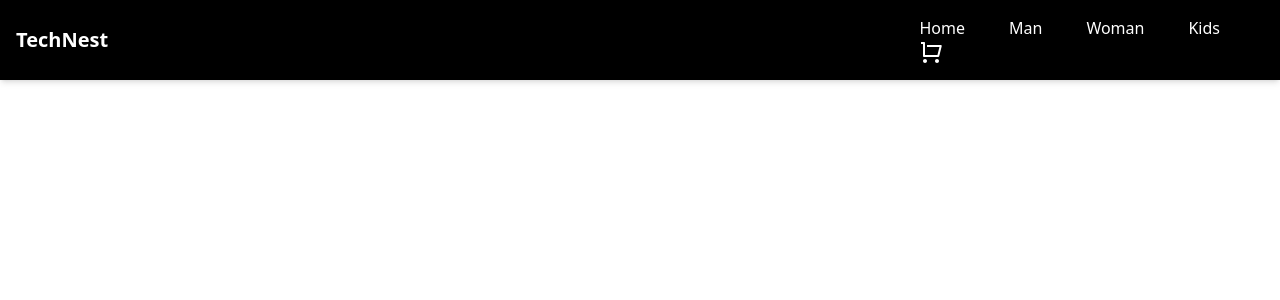
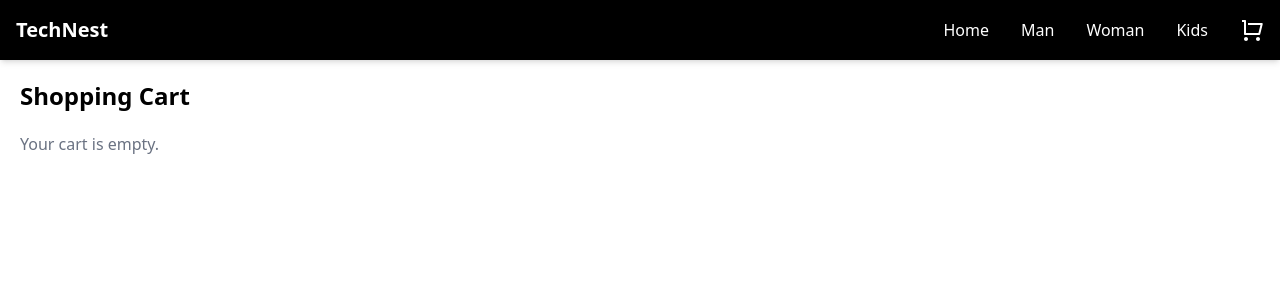
Before and after one commit to Tayyab-Younas/TechNest, a React (Vite) app: page /cart in a window 1280 px wide. Shown: the top 300 px of the page. Built offline with nearby package versions, Linux system fonts and the light colour scheme.

Commit message:
making improvement

```diff
--- a/src/App.jsx
+++ b/src/App.jsx
@@ -2,6 +2,7 @@ import { BrowserRouter as Router, Route, Routes } from "react-router-dom";
 import ProductList from "./Component/productList";
 import ProductDetails from "./Component/productDetails";
 import Navbar from "./Component/navbar";
+import Cart from "./Component/cart";
 
 
 function App() {
@@ -10,6 +11,7 @@ function App() {
         <Navbar/>
       <Routes>
         <Route path="/" element={<ProductList />} />
+        <Route path="/cart" element={<Cart />}  />
         <Route path="/product/:id" element={<ProductDetails />} />
       </Routes>
     </Router>
--- a/src/Component/cart.jsx
+++ b/src/Component/cart.jsx
@@ -1,9 +1,38 @@
-import React from 'react'
+import React from "react";
+import { useSelector, useDispatch } from "react-redux";
+import { removeFromCart } from "../store/slices/cartSlice";
 
-function cart() {
+const Cart = () => {
+  const cartItems = useSelector((state) => state.cart.cartItems);
+  const dispatch = useDispatch();
+
   return (
-    <div>cart</div>
-  )
-}
+    <div className="container mx-auto p-5">
+      <h1 className="text-2xl font-bold mb-5">Shopping Cart</h1>
 
-export default cart
+      {cartItems.length === 0 ? (
+        <p className="text-gray-500">Your cart is empty.</p>
+      ) : (
+        <div className="space-y-5">
+          {cartItems.map((item) => (
+            <div key={item.id} className="flex items-center justify-between border p-4 rounded-lg shadow-md">
+              <img src={item.Image} alt={item.name} className="w-20 h-20 object-cover rounded" />
+              <div className="flex-1 ml-4">
+                <h2 className="text-lg font-semibold">{item.name}</h2>
+                <p className="text-gray-600">{item.price} x {item.quantity} = {Number(item.price)* item.quantity}</p>
+              </div>
+              <button
+                onClick={() => dispatch(removeFromCart(item.id))}
+                className="bg-red-500 text-white px-3 py-1 rounded"
+              >
+                Remove
+              </button>
+            </div>
+          ))}
+        </div>
+      )}
+    </div>
+  );
+};
+
+export default Cart;
--- a/src/Component/navbar.jsx
+++ b/src/Component/navbar.jsx
@@ -12,25 +12,25 @@ function Navbar() {
   return (
     <>
         <nav className="bg-black text-white p-4 shadow-md" >
-        <div className="flex justify-between items-center mx-auto">
+        <div className="flex justify-between mx-auto">
 
           <Link to='' className="text-xl font-bold">TechNest</Link>
-            <div className="space-x-11">
-                <Link to=''>Home</Link>
-                <Link to=''>Man</Link>
-                <Link to=''>Woman</Link>
-                <Link to=''>Kids</Link>
-                <Link to=''> <RiShoppingCartLine size={24} className="relative" />
+            <div className="flex items-center space-x-8">
+                <Link to='/'>Home</Link>
+                <Link to='/Man'>Man</Link>
+                <Link to='/Woman'>Woman</Link>
+                <Link to='Kids'>Kids</Link>
+            <Link to='/cart'> <RiShoppingCartLine size={24} className="" />
                     {cartItems.length > 0 &&(
 
-                        <span className=" absolute -top-2 -right-2 bg-red-500 text-white text-xs w-5 h-5 flex items-center justify-center rounded-full">
+                        <span className=" bg-red-500 text-white text-xs w-5 h-5 flex items-center justify-center rounded-full">
                         {cartItems.length}
                     </span>
                     )}
 
                 </Link>
+            </div>
 
-            </div>
 
         </div>
 
--- a/src/Component/productDetails.jsx
+++ b/src/Component/productDetails.jsx
@@ -1,11 +1,17 @@
 import React from "react";
 import { useParams } from "react-router-dom";
 import { useDispatch, useSelector } from "react-redux";
+import { addToCart } from "../store/slices/cartSlice";
 
 const ProductDetails = () => {
+
+  const cartItems = useSelector((state) => state.cart.cartItems);
+  console.log("Cart Items:", cartItems); // Log cart items
+
+
   const { id } = useParams();
   const product = useSelector((state) =>
-    state.products.products.find((product) => product.id === id)
+    state.products.products.find((product) => product.id ===  id)
   );
   const dispatch = useDispatch();
 
@@ -26,8 +32,15 @@ const ProductDetails = () => {
         <p className="text-gray-600 mt-2">{product.description}</p>
         <p className="text-xl font-semibold mt-2">{product.price}</p>
         <button
-          onClick={() => dispatch(addToCart(product))}
-          className="bg-blue-500 text-white px-4 py-2 rounded mt-4"
+
+          onClick=
+          {
+
+            () =>   {
+              console.log("Adding product to cart:", product);
+              dispatch(addToCart(product))}
+            }
+          className="bg-blue-500 text-white px-4 py-2 rounded mt-4 cursor-pointer"
           >
           Add to Cart
         </button>
--- a/src/store/slices/cartSlice.jsx
+++ b/src/store/slices/cartSlice.jsx
@@ -22,7 +22,7 @@ const cartSlice = createSlice({
 
         removeFromCart : ( state , action) =>{
 
-            state.cartItems.filter( item => item.id !== action.payload );
+            state.cartItems = state.cartItems.filter( item => item.id !== action.payload );
         },
     },
 
```
